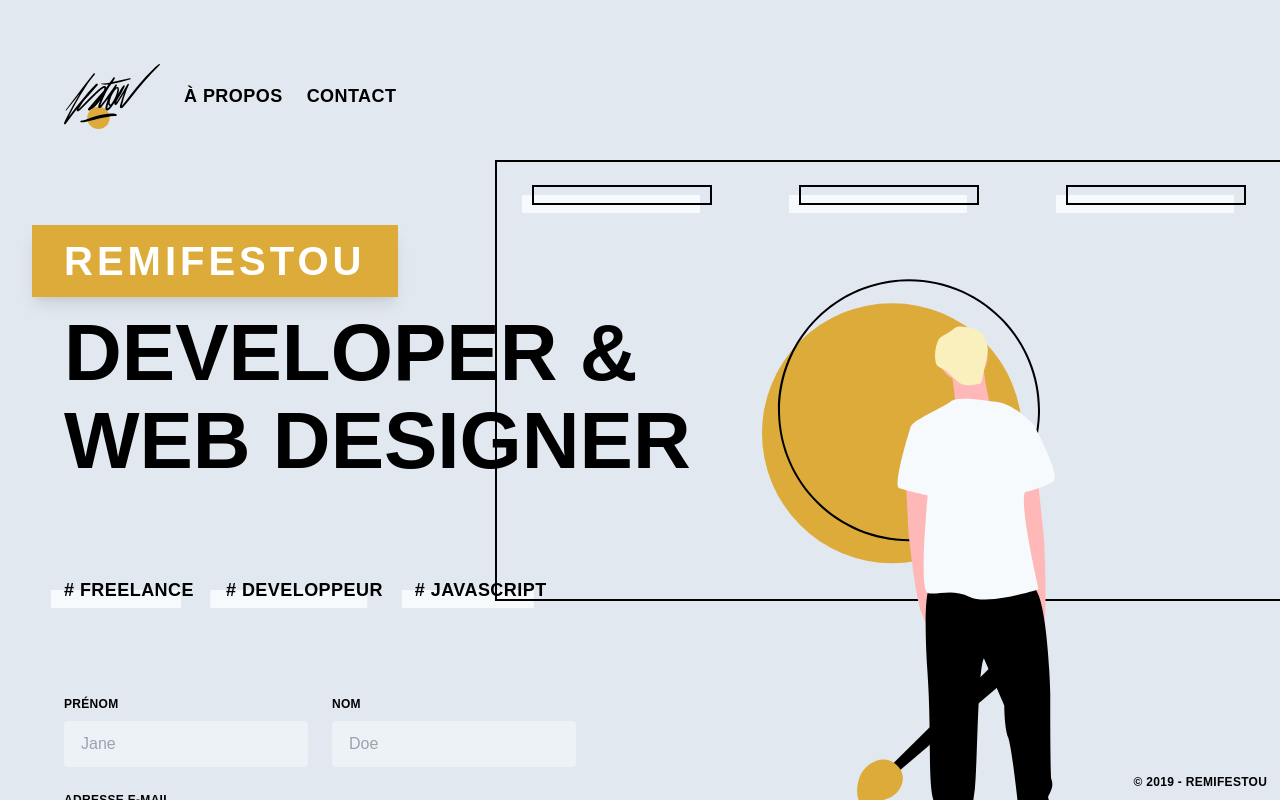
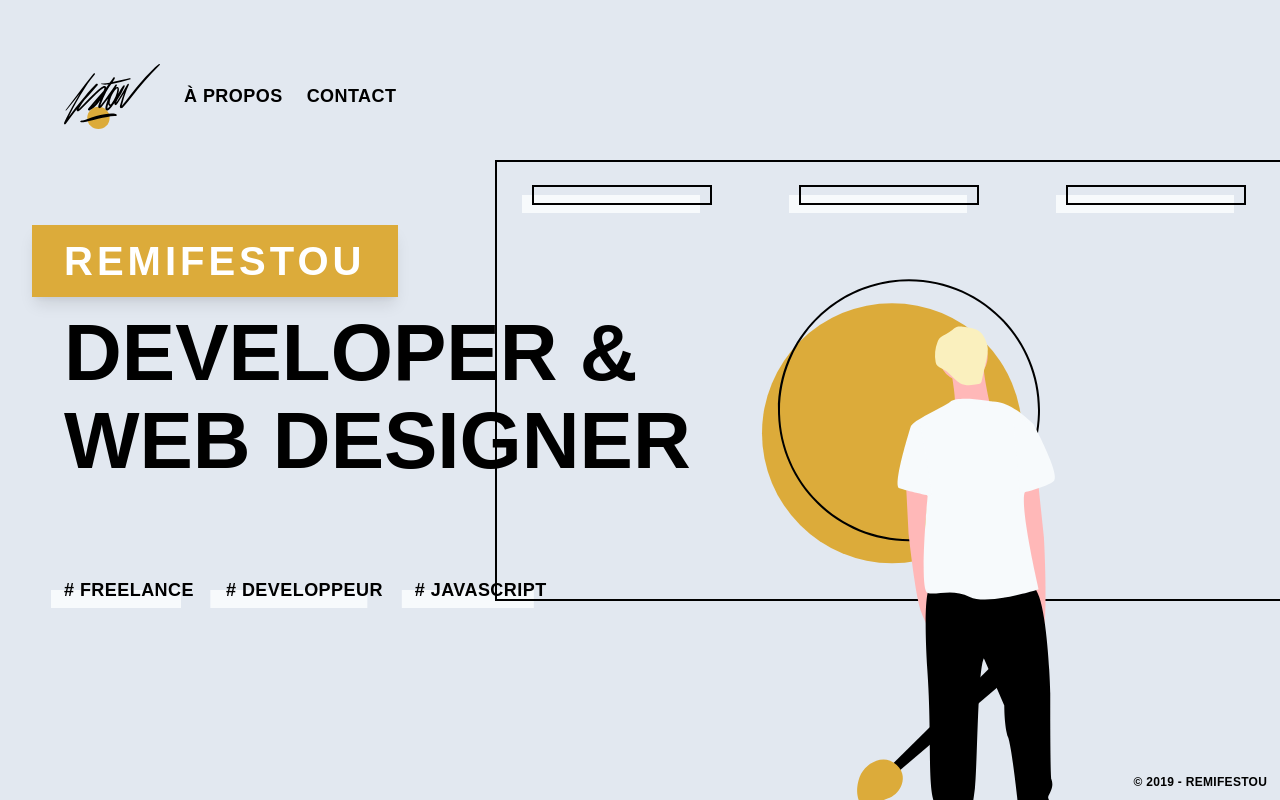
Before and after one commit to remifestou/me, a React (Create React App) app: page / in a window 1280 px wide. Built offline with nearby package versions, Linux system fonts and the light colour scheme; a web font is replaced by a local one.

Commit message:
remove test form

```diff
--- a/src/pages/Home.js
+++ b/src/pages/Home.js
@@ -3,7 +3,6 @@ import React from 'react'
 import Illustration from './../components/illustrations/Home'
 import Title from '../components/Title'
 import Keywords from '../components/Keywords'
-import ContactForm from './../components/forms/Contact'
 
 function Home() {
   return (
@@ -11,7 +10,6 @@ function Home() {
         <Title />
         <Keywords />
         <Illustration />
-        <ContactForm />
     </div>
   );
 }
```
